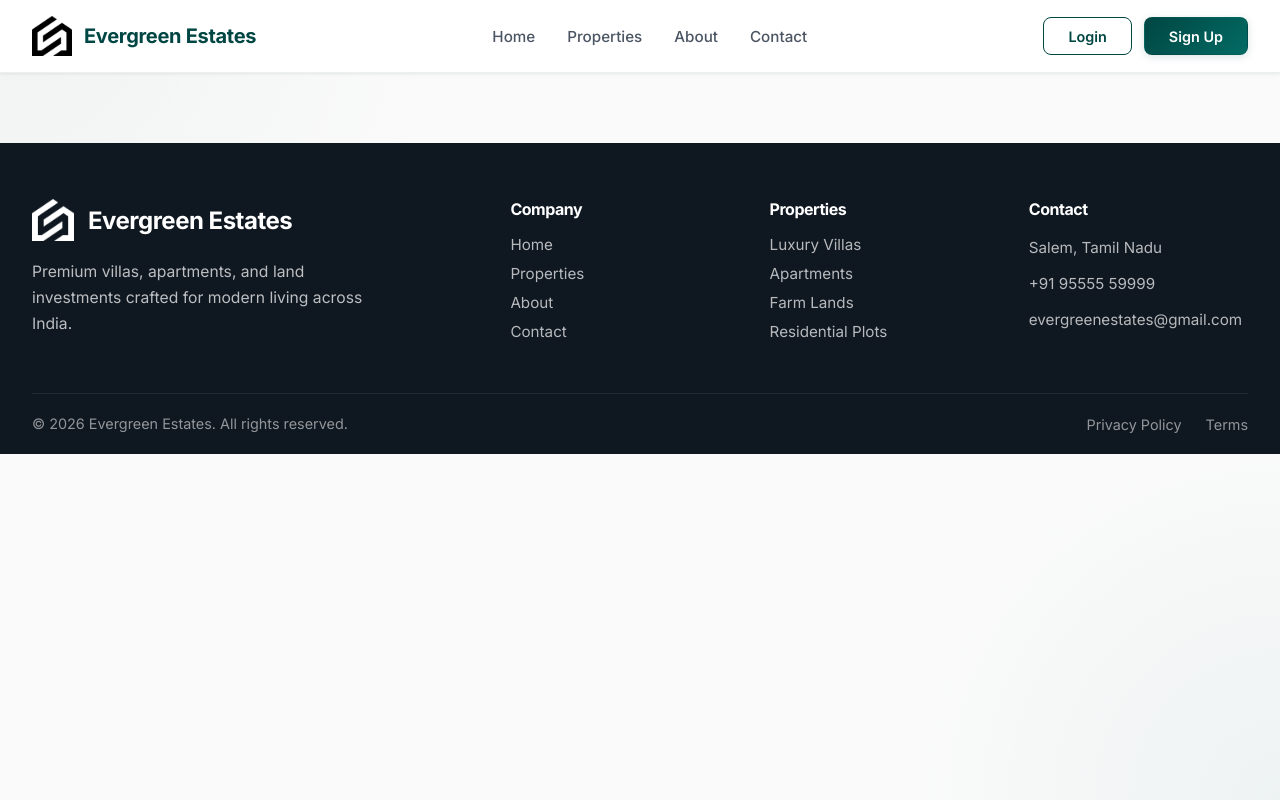
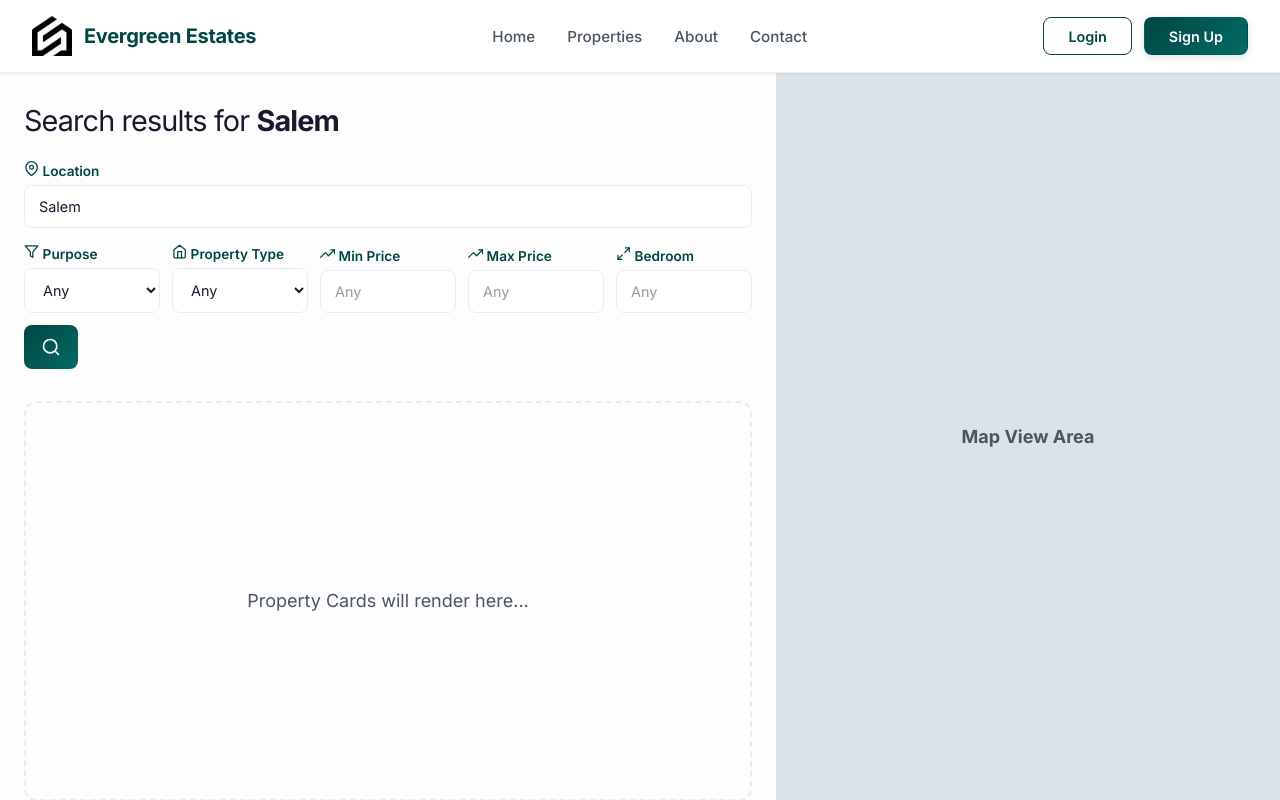
Before and after one commit to Abhinavkrishna-b/Evergreen-Estates, a React app in the folder frontend/: page /properties in a window 1280 px wide. Built offline with nearby package versions, Linux system fonts and the light colour scheme; the HTML template or start-up script is replaced by a standard one.

Commit message:
feat: add FilterBar component in property page

```diff
--- /dev/null
+++ b/frontend/src/components/FilterBar/FilterBar.css
@@ -0,0 +1,92 @@
+.filter-bar {
+  display: flex;
+  flex-direction: column;
+  gap: 16px;
+  margin-bottom: 32px;
+}
+
+.filter-top .full-width {
+  width: 100%;
+}
+
+.filter-bottom {
+  display: flex;
+  align-items: flex-end;
+  gap: 12px;
+  flex-wrap: wrap;
+}
+
+
+.filter-item {
+  display: flex;
+  flex-direction: column;
+  gap: 6px;
+  flex: 1;
+  min-width: 130px;
+}
+
+.filter-item label {
+  font-size: 0.85rem;
+  font-weight: 600;
+  color: #004643;
+  text-transform: capitalize;
+}
+
+.filter-icon {
+  color: #004643;
+  font-size: 0.95rem;
+}
+
+.filter-item input,
+.filter-item select {
+  padding: 12px 14px;
+  border: 1px solid #e8ecf1;
+  border-radius: 8px;
+  font-size: 0.9rem;
+  font-family: inherit;
+  color: #1a1a2e;
+  background-color: white;
+  transition: all 0.3s ease;
+}
+
+.filter-item input::placeholder {
+  color: #999ba5;
+}
+
+.filter-item input:focus,
+.filter-item select:focus {
+  outline: none;
+  border-color: #004643;
+  box-shadow: 0 0 0 3px rgba(0, 70, 67, 0.1);
+}
+
+.filter-search-btn {
+  background: linear-gradient(135deg, #004643 0%, #036b64 100%);
+  color: white;
+  border: none;
+  height: 44px;
+  width: 54px;
+  border-radius: 8px;
+  display: flex;
+  align-items: center;
+  justify-content: center;
+  cursor: pointer;
+  transition: all 0.3s ease;
+  flex-shrink: 0;
+}
+
+.filter-search-btn:hover {
+  transform: translateY(-2px);
+  box-shadow: 0 6px 16px rgba(0, 70, 67, 0.2);
+}
+
+/* Responsive design for smaller screens */
+@media (max-width: 1024px) {
+  .filter-bottom {
+    flex-wrap: wrap;
+  }
+
+  .filter-item {
+    min-width: calc(33% - 16px);
+  }
+}
--- /dev/null
+++ b/frontend/src/components/FilterBar/FilterBar.jsx
@@ -0,0 +1,92 @@
+import { FiSearch, FiMapPin, FiFilter, FiHome, FiTrendingUp, FiMaximize2 } from 'react-icons/fi';
+import './FilterBar.css';
+
+const FilterBar = ({ filters, handleFilterChange, onSearch }) => {
+  return (
+    <div className="filter-bar">
+
+      <div className="filter-top">
+        <div className="filter-item full-width">
+          <label>
+            <FiMapPin className="filter-icon" /> Location
+          </label>
+          <input
+            type="text"
+            placeholder="City Location"
+            value={filters.location}
+            onChange={(e) => handleFilterChange('location', e.target.value)}
+          />
+        </div>
+      </div>
+
+      <div className="filter-bottom">
+        <div className="filter-item">
+          <label>
+            <FiFilter className="filter-icon" /> Purpose
+          </label>
+          <select value={filters.type} onChange={(e) => handleFilterChange('type', e.target.value)}>
+            <option value="any">Any</option>
+            <option value="buy">Buy</option>
+            <option value="rent">Rent</option>
+          </select>
+        </div>
+
+        <div className="filter-item">
+          <label>
+            <FiHome className="filter-icon" /> Property Type
+          </label>
+          <select value={filters.property} onChange={(e) => handleFilterChange('property', e.target.value)}>
+            <option value="any">Any</option>
+            <option value="apartment">Apartment</option>
+            <option value="house">House</option>
+            <option value="villa">Villa</option>
+            <option value="land">Land</option>
+          </select>
+        </div>
+
+        <div className="filter-item">
+          <label>
+            <FiTrendingUp className="filter-icon" /> Min Price
+          </label>
+          <input
+            type="number"
+            placeholder="Any"
+            value={filters.minPrice}
+            onChange={(e) => handleFilterChange('minPrice', e.target.value)}
+          />
+        </div>
+
+        <div className="filter-item">
+          <label>
+            <FiTrendingUp className="filter-icon" /> Max Price
+          </label>
+          <input
+            type="number"
+            placeholder="Any"
+            value={filters.maxPrice}
+            onChange={(e) => handleFilterChange('maxPrice', e.target.value)}
+          />
+        </div>
+
+        <div className="filter-item">
+          <label>
+            <FiMaximize2 className="filter-icon" /> Bedroom
+          </label>
+          <input
+            type="number"
+            placeholder="Any"
+            value={filters.bedroom}
+            onChange={(e) => handleFilterChange('bedroom', e.target.value)}
+          />
+        </div>
+
+        {/* Search Button */}
+        <button className="filter-search-btn" onClick={onSearch}>
+          <FiSearch size={20} />
+        </button>
+      </div>
+    </div>
+  );
+};
+
+export default FilterBar;
--- a/frontend/src/components/Hero/Hero.jsx
+++ b/frontend/src/components/Hero/Hero.jsx
@@ -76,7 +76,7 @@ const Hero = () => {
               <div className="search-field">
                 <label className="search-label">
                   <FiFilter className="search-icon" />
-                  <span>Type</span>
+                  <span>Property Type</span>
                 </label>
                 <select
                   value={filters.propertyType}
--- a/frontend/src/routes/PropertiesPage/PropertiesPage.css
+++ b/frontend/src/routes/PropertiesPage/PropertiesPage.css
@@ -0,0 +1,74 @@
+.properties-layout {
+  display: flex;
+  flex-direction: column;
+  height: 100vh;
+  overflow: hidden;
+  background: #fdfdfd;
+}
+
+.properties-content {
+  display: flex;
+  flex: 1;
+  height: calc(100vh - 72px);
+}
+
+.properties-list-container {
+  flex: 1.3;
+  padding: 32px 24px;
+  overflow-y: auto;
+  overflow-x: hidden;
+  display: flex;
+  flex-direction: column;
+}
+
+.properties-map-container {
+  flex: 0.9;
+  background: #eef2f5;
+}
+
+.list-header h2 {
+  font-size: 1.8rem;
+  font-weight: 300;
+  color: #1a1a2e;
+  margin-bottom: 24px;
+}
+
+.list-header h2 span {
+  font-weight: 700;
+  text-transform: capitalize;
+}
+
+.property-cards-placeholder {
+  flex: 1;
+  border: 2px dashed #e8ecf1;
+  border-radius: 12px;
+  display: flex;
+  align-items: center;
+  justify-content: center;
+  color: #999ba5;
+  min-height: 400px;
+}
+
+.map-placeholder-bg {
+  width: 100%;
+  height: 100%;
+  display: flex;
+  align-items: center;
+  justify-content: center;
+  background: #dce3e8;
+  color: #004643;
+  font-weight: 700;
+}
+
+@media (max-width: 850px) {
+  .properties-content {
+    flex-direction: column;
+    overflow-y: auto;
+  }
+  .properties-map-container {
+    display: none;
+  }
+  .properties-list-container {
+    overflow-y: visible;
+  }
+}
--- a/frontend/src/routes/PropertiesPage/PropertiesPage.jsx
+++ b/frontend/src/routes/PropertiesPage/PropertiesPage.jsx
@@ -1,17 +1,60 @@
-import Navbar from "../../components/Navbar/Navbar";
-import Footer from "../../components/Footer/Footer";
+import { useState } from 'react';
+import Navbar from '../../components/Navbar/Navbar';
+import FilterBar from '../../components/FilterBar/FilterBar';
+import './PropertiesPage.css';
 
 const PropertiesPage = () => {
+  // Centralized state for our filters
+  const [filters, setFilters] = useState({
+    location: 'Salem',
+    type: 'any',
+    property: 'any',
+    minPrice: '',
+    maxPrice: '',
+    bedroom: ''
+  });
+
+  const handleFilterChange = (key, value) => {
+    setFilters(prev => ({ ...prev, [key]: value }));
+  };
+
+  const handleSearch = () => {
+    console.log("Searching with:", filters);
+    // Future logic to filter the properties array will go here
+  };
+
   return (
-    <>
+    <div className="properties-layout">
+
       <Navbar />
 
-      <main>
-            {/* Will be implemented  */}
-      </main>
+      <div className="properties-content">
 
-      <Footer/>
-    </>
+        <div className="properties-list-container">
+          <div className="list-header">
+            <h2>Search results for <span>{filters.location || "All Locations"}</span></h2>
+          </div>
+
+          <FilterBar
+            filters={filters}
+            handleFilterChange={handleFilterChange}
+            onSearch={handleSearch}
+          />
+
+          <div className="property-cards-placeholder">
+            <p>Property Cards will render here...</p>
+          </div>
+        </div>
+
+        <div className="properties-map-container">
+
+           <div className="map-placeholder-bg">
+              <p>Map View Area</p>
+           </div>
+        </div>
+
+      </div>
+    </div>
   );
 };
 
```
